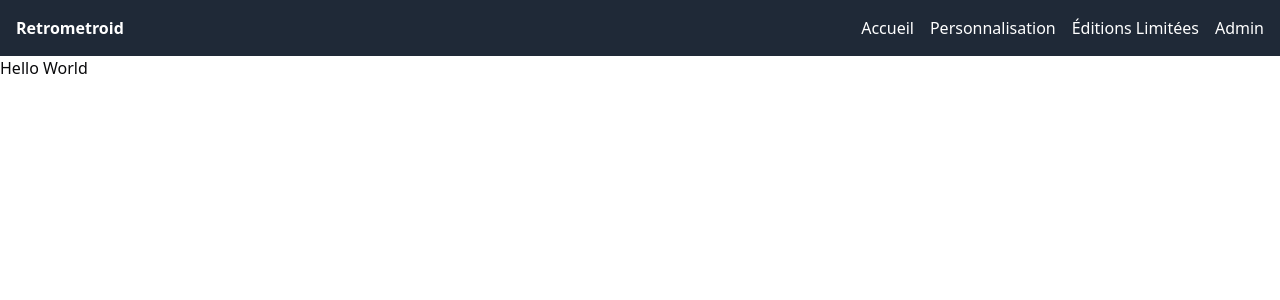
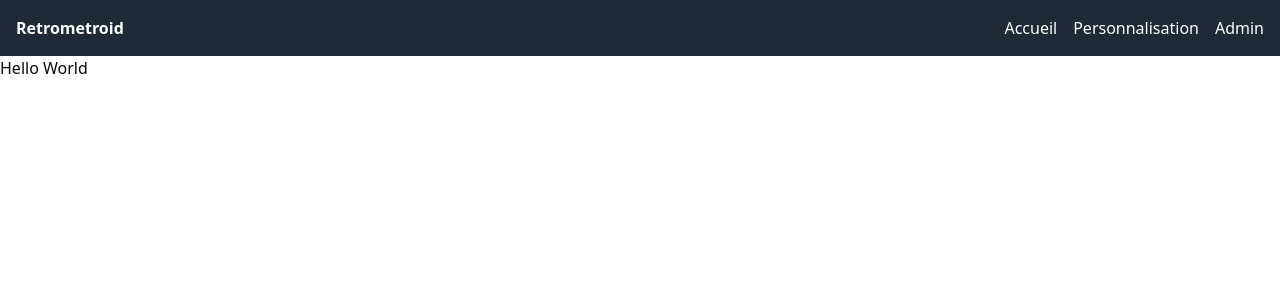
Before and after one commit to jboureux/mds-m1-workshop1, a Next.js app: page / in a window 1280 px wide. Shown: the top 300 px of the page. Built offline with nearby package versions, Linux system fonts and the light colour scheme.

Commit message:
chore: remove limited-editions page

```diff
--- a/src/app/(e-commerce)/layout.tsx
+++ b/src/app/(e-commerce)/layout.tsx
@@ -25,14 +25,6 @@ const EcommerceLayout = ({ children }: { children: React.ReactNode }) => {
                         </li>
                         <li>
                             <Link
-                                href="/limited-editions"
-                                className="text-white hover:text-gray-300"
-                            >
-                                Éditions Limitées
-                            </Link>
-                        </li>
-                        <li>
-                            <Link
                                 href="/admin/dashboard"
                                 className="text-white hover:text-gray-300"
                             >
--- a/src/app/(e-commerce)/limited-editions/[limitedEditionSlug]/page.tsx
+++ /dev/null
@@ -1,18 +0,0 @@
-interface LimitedEditionProductPageProps {
-    params: {
-        limitedEditionSlug: string;
-    };
-}
-
-const LimitedEditionProductPage = async (
-    props: LimitedEditionProductPageProps
-) => {
-    return (
-        <div>
-            <h1>Édition Limitée</h1>
-            <p>Slug édition limitée : {props.params.limitedEditionSlug}</p>
-        </div>
-    );
-};
-
-export default LimitedEditionProductPage;
--- a/src/app/(e-commerce)/limited-editions/page.tsx
+++ /dev/null
@@ -1,9 +0,0 @@
-const LimitedEditionsPage = () => {
-    return (
-        <div>
-            <h1>Éditions Limitées</h1>
-        </div>
-    );
-};
-
-export default LimitedEditionsPage;
```
